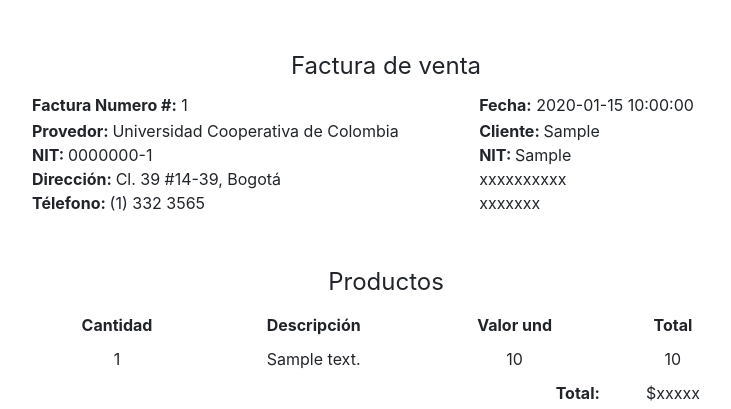
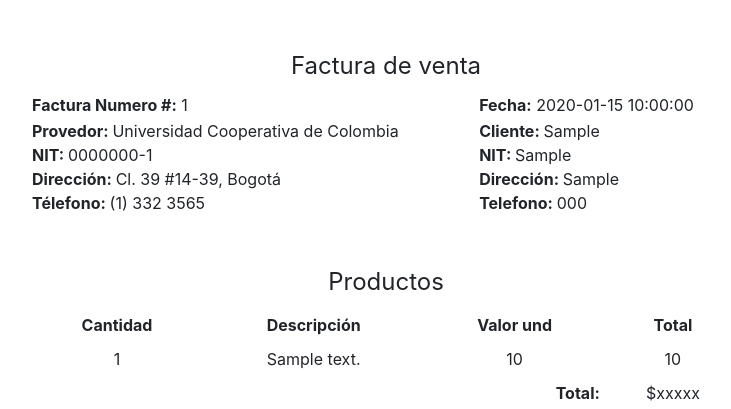
Before and after one commit to pedrazadixon/formularios-factura, a PHP site: page /facturas/ver.php?id=1 in a window 1280 px wide. Shown: the top 409 px of the page, without its empty margins (254-985 px from the left). Run offline with PHP 8.4, Linux system fonts and the light colour scheme; tables that the repository leaves empty or names only in its code hold one stand-in row (values such as "Sample post").

Commit message:
add  var Cantidad Telefono Dirección

```diff
--- a/facturas/crear.php
+++ b/facturas/crear.php
@@ -137,7 +137,7 @@ require('../vistas/header.html');
                     <tr>
                         <td>
                             <input class="form-control" type="hidden" name="productos_[<?php echo $contador ?>][id_producto]" value="<?php echo $producto['id_producto'] ?>" required>
-                            <input class="form-control" type="number" min="1" max="<?php echo $producto['cantidad'] ?>" name="productos_[<?php echo $contador ?>][cantidad]" value="<?php echo @$cantidad_actual ?>" required>
+                            <input class="form-control" type="number" min="1" max="<?php echo $producto['cantidad'] ?>" name="productos_[<?php echo $contador ?>][cantidad]" value="<?php //echo @$cantidad_actual ?><?php echo $producto['cantidad'] ?>" required>
                         </td>
                         <td>
                             <input class="form-control" type="text" readonly disabled value="<?php echo $producto['descripcion'] ?>">
--- a/facturas/ver.php
+++ b/facturas/ver.php
@@ -14,6 +14,9 @@ if ($conn->connect_error) {
 $sql = "SELECT *
             FROM facturas
             INNER JOIN clientes ON clientes.id_cliente = facturas.cliente_id
+            INNER JOIN telefonos ON telefonos.id_cliente = facturas.cliente_id
+            INNER JOIN direcciones ON direcciones.id_cliente = facturas.cliente_id
+            INNER JOIN emails ON emails.id_cliente = facturas.cliente_id
             INNER JOIN facturas_productos ON facturas_productos.factura_id = facturas.id_factura
             INNER JOIN productos ON productos.id_producto = facturas_productos.producto_id
         WHERE facturas.id_factura = " . $_GET['id'];
@@ -22,6 +25,7 @@ $result = $conn->query($sql);
 
 if ($result->num_rows > 0) {
     $factura = $result->fetch_all(MYSQLI_ASSOC);
+
 } else {
     $factura = null;
 }
@@ -57,8 +61,8 @@ require('../vistas/header.html');
                         <b>Cliente: </b>
                         <?php echo $factura[0]['razon_social'] ?><br>
                         <b>NIT: </b> <?php echo $factura[0]['nit'] ?><br>
-                        xxxxxxxxxx <br>
-                        xxxxxxx <br>
+                        <b>Dirección: </b><?php echo$factura[0]['direccion']?> <br>
+                        <b>Telefono: </b><?php echo$factura[0]['telefono']?> <br>
                     </td>
                 </tr>
 
```
